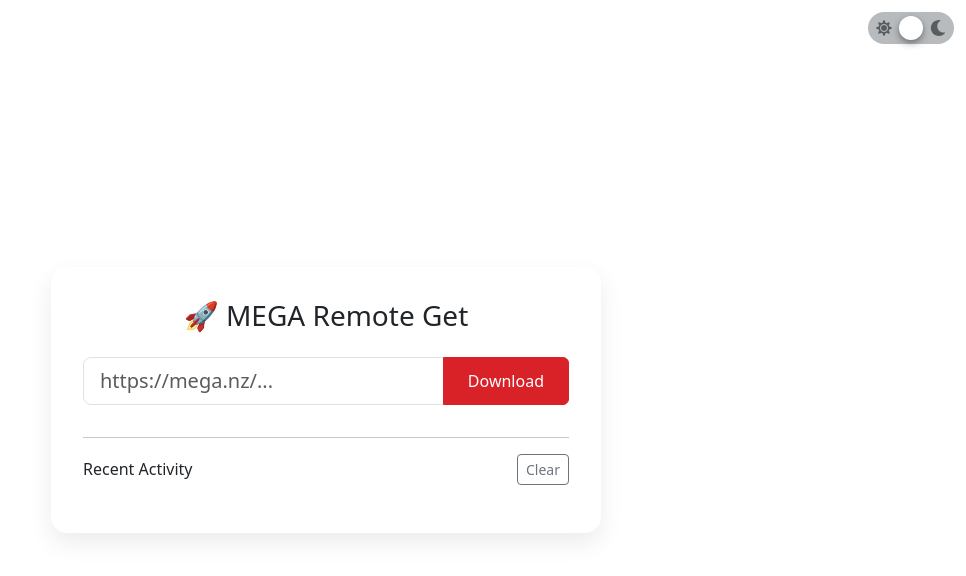
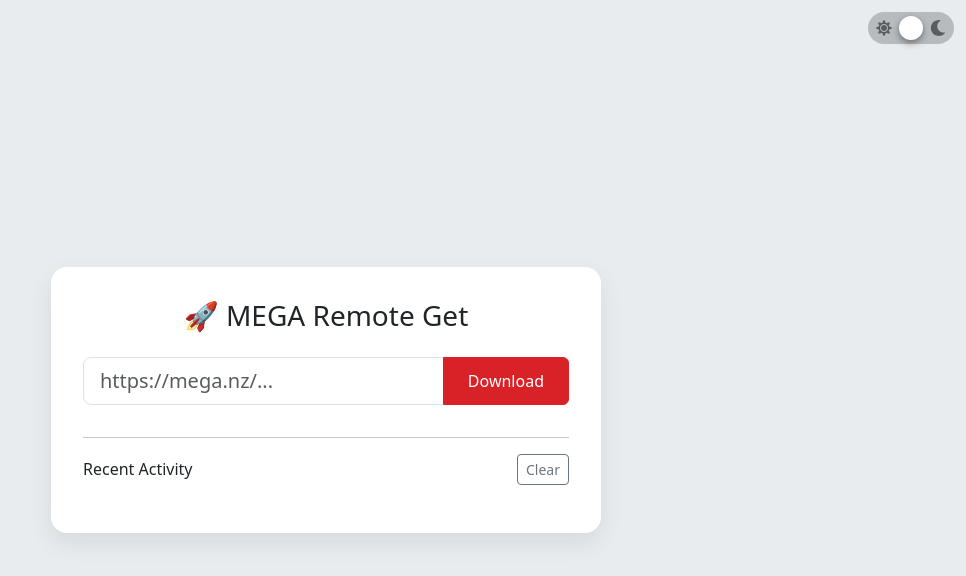
Before and after one commit to Haocen/mega-downloader, a website: page public/index.html in a window 1280 px wide. Shown: the whole page, without its empty margins (314-1280 px from the left). Drawn offline with Linux system fonts and the light colour scheme.

Commit message:
Fix wrong bootstrap css variable

```diff
--- a/public/index.html
+++ b/public/index.html
@@ -13,7 +13,7 @@
         }
 
         body {
-            background-color: var(--bs-body-secondary-bg);
+            background-color: var(--bs-secondary-bg);
             min-height: 100vh;
             display: flex;
             align-items: center;
```
